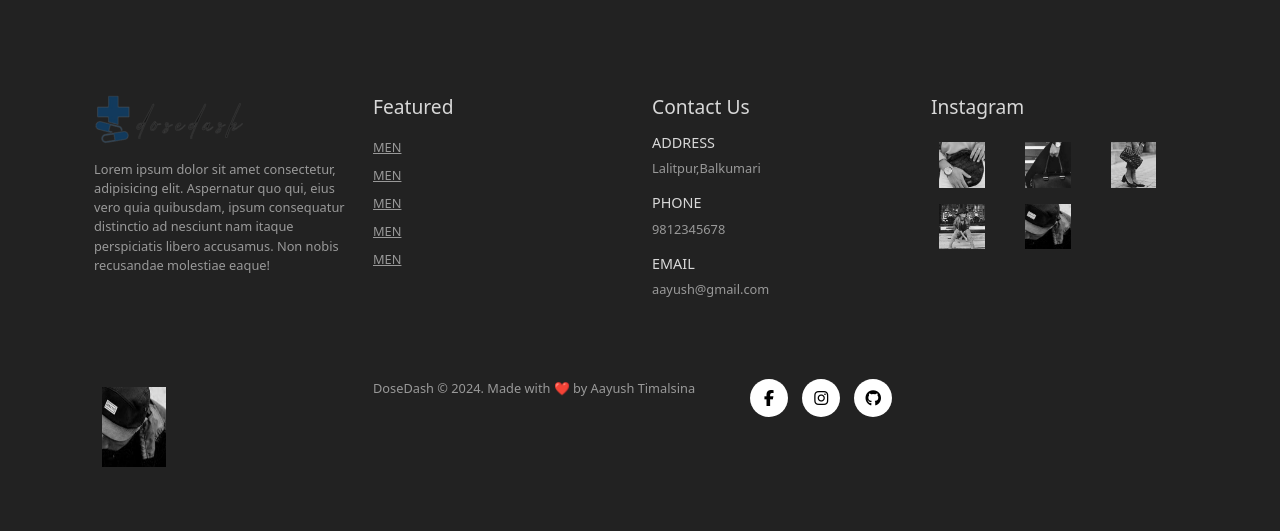
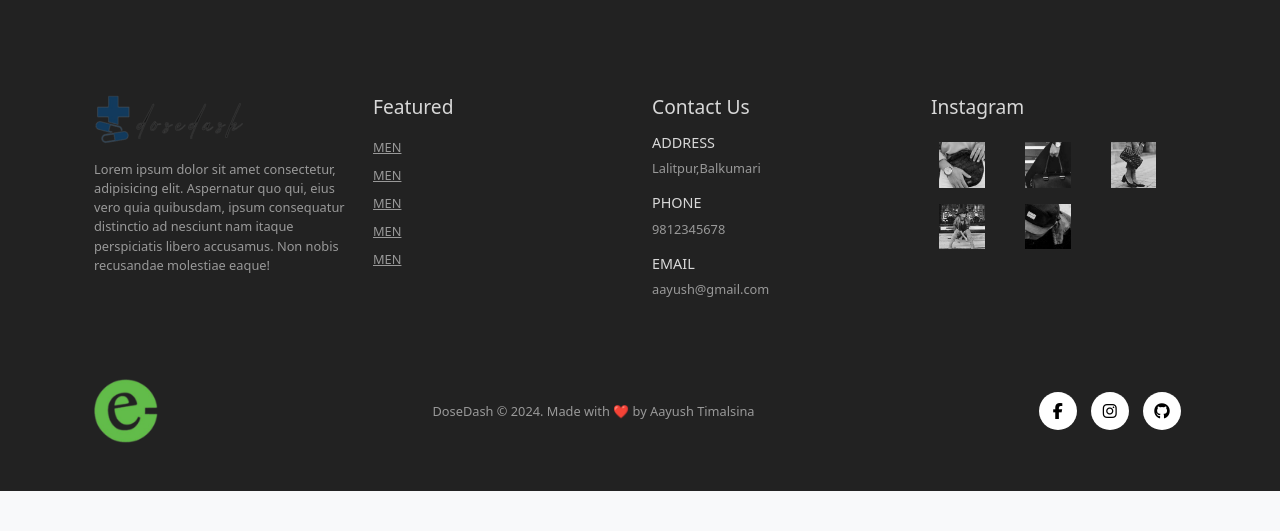
Before and after one commit to SshAayush/DoseDash, a Django app: page / in a window 1280 px wide. Shown: the part 3458-3989 px from the top of the page. After the commit the page ends 3949 px from the top, so only its background shows below. Run offline with Django 5.2, Linux system fonts and the light colour scheme.

Commit message:
fixed gateway logo

```diff
--- a/static/css/landingPage.css
+++ b/static/css/landingPage.css
@@ -257,3 +257,8 @@ footer .copyright a:hover{
   color: white;
   background-color: #0b3b47;
 }
+
+.e-sewa-logo {
+  width:60px;
+  height: 60px;
+}
--- a/templates/landingpage.html
+++ b/templates/landingpage.html
@@ -21,7 +21,7 @@
     <!-- Nav -->
         <nav class="navbar navbar-expand-lg bg-body-tertiary navbar-light bg-white py-3 fixed-top">
             <div class="container">
-              <img src = "{% static "image/logo.png" %}" alt = 'logo'>
+              <img src = "{% static "image/logo/logo.png" %}" alt = 'logo'>
               <button class="navbar-toggler" type="button" data-bs-toggle="collapse" data-bs-target="#navbarSupportedContent" aria-controls="navbarSupportedContent" aria-expanded="false" aria-label="Toggle navigation">
                 <span><i id="bar" class="fa-solid fa-bars"></i></span>
               </button>
@@ -172,7 +172,7 @@
       <footer class="mt-5 py-5">
         <div class="row container mx-auto pt-5">
           <div class="footer-one col-lg-3 col-md-6 col-12">
-            <img src="{% static 'image/logo.png' %}" alt="logo">
+            <img src="{% static 'image/logo/logo.png' %}" alt="logo">
             <p class="pt-3">Lorem ipsum dolor sit amet consectetur, adipisicing elit. Aspernatur quo qui, eius vero quia quibusdam, ipsum consequatur distinctio ad nesciunt nam itaque perspiciatis libero accusamus. Non nobis recusandae molestiae eaque!</p>
           </div>
 
@@ -215,17 +215,17 @@
           </div>
         </div>
         <div class="copyright mt-5">
-          <div class="row container mx-auto">
+          <div class="row container mx-auto d-flex align-items-center justify-content-between">
 
-            <div class="col-lg-3 col-md-6 col-12 mb-4">
-              <img class="img-fluid w-25 h-100 m-2" src="{% static 'image/insta/5.jpg' %}" alt="payment">
+            <div class="col-lg-3 col-md-6 col-12">
+              <img class="e-sewa-logo img-fluid w-25 h-100 " src="{% static 'image/logo/esewa.png' %}" alt="payment">
             </div>
 
-            <div class="col-lg-4 col-md-6 col-12 text-nowrap mb-2">
-              <p>DoseDash © 2024. Made with ❤️ by Aayush Timalsina </p>
+            <div class="col-lg-4 col-md-6 col-12 text-nowrap text-center">
+              <p class="mb-0">DoseDash © 2024. Made with ❤️ by Aayush Timalsina </p>
             </div>
 
-            <div class="col-lg-4 col-md-6 col-12">
+            <div class="col-lg-4 col-md-6 col-12 text-end">
               <a href="#"><i class="fa-brands fa-facebook-f"></i></a>
               <a href="#"><i class="fa-brands fa-instagram"></i></a>
               <a href="#"><i class="fa-brands fa-github"></i></a>
```
Also changed, not shown: static/image/logo/esewa.png (added), static/image/logo/logo.png (renamed from static/image/logo.png), static/image/logo/logo1.png (renamed from static/image/logo1.png).
